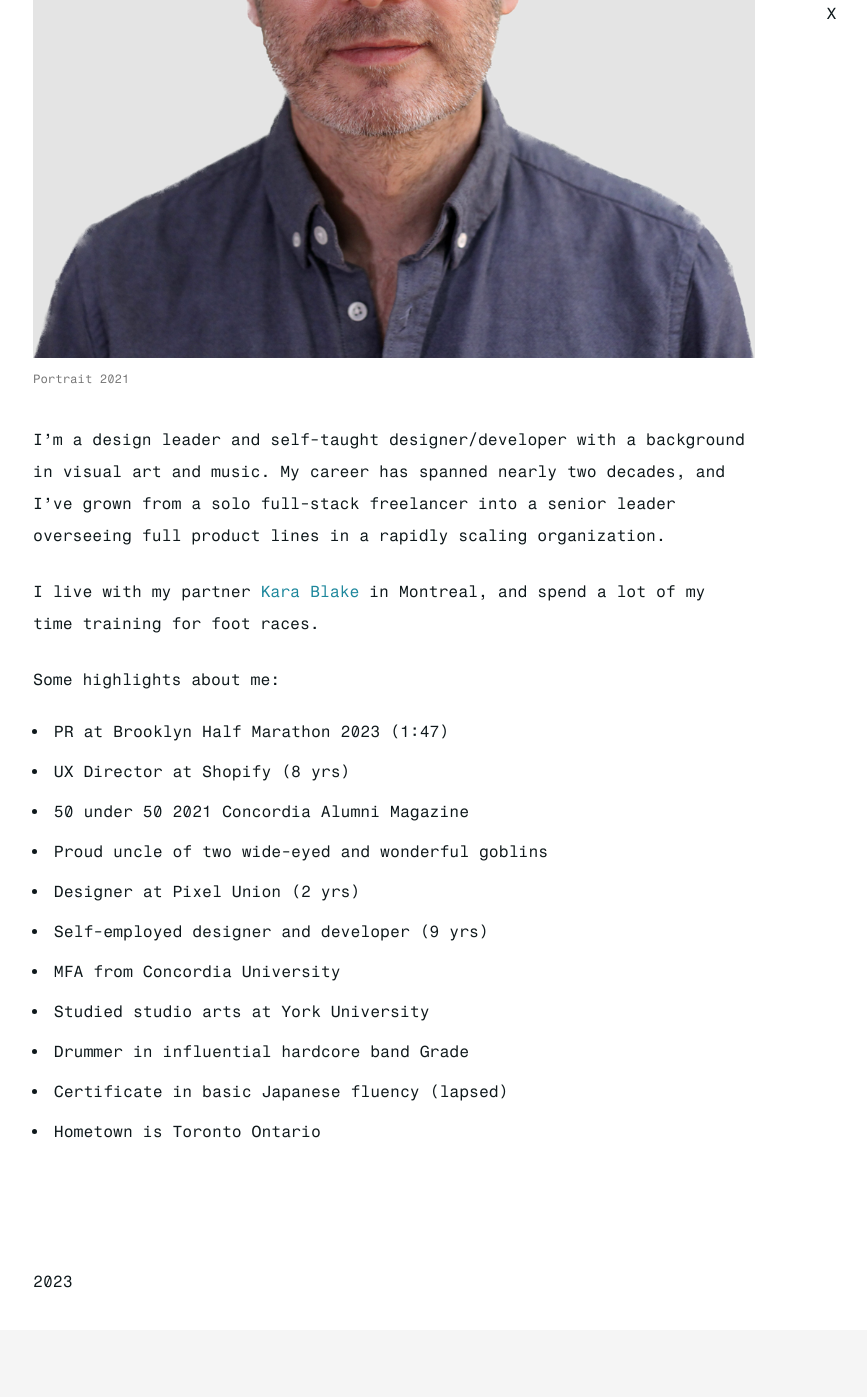
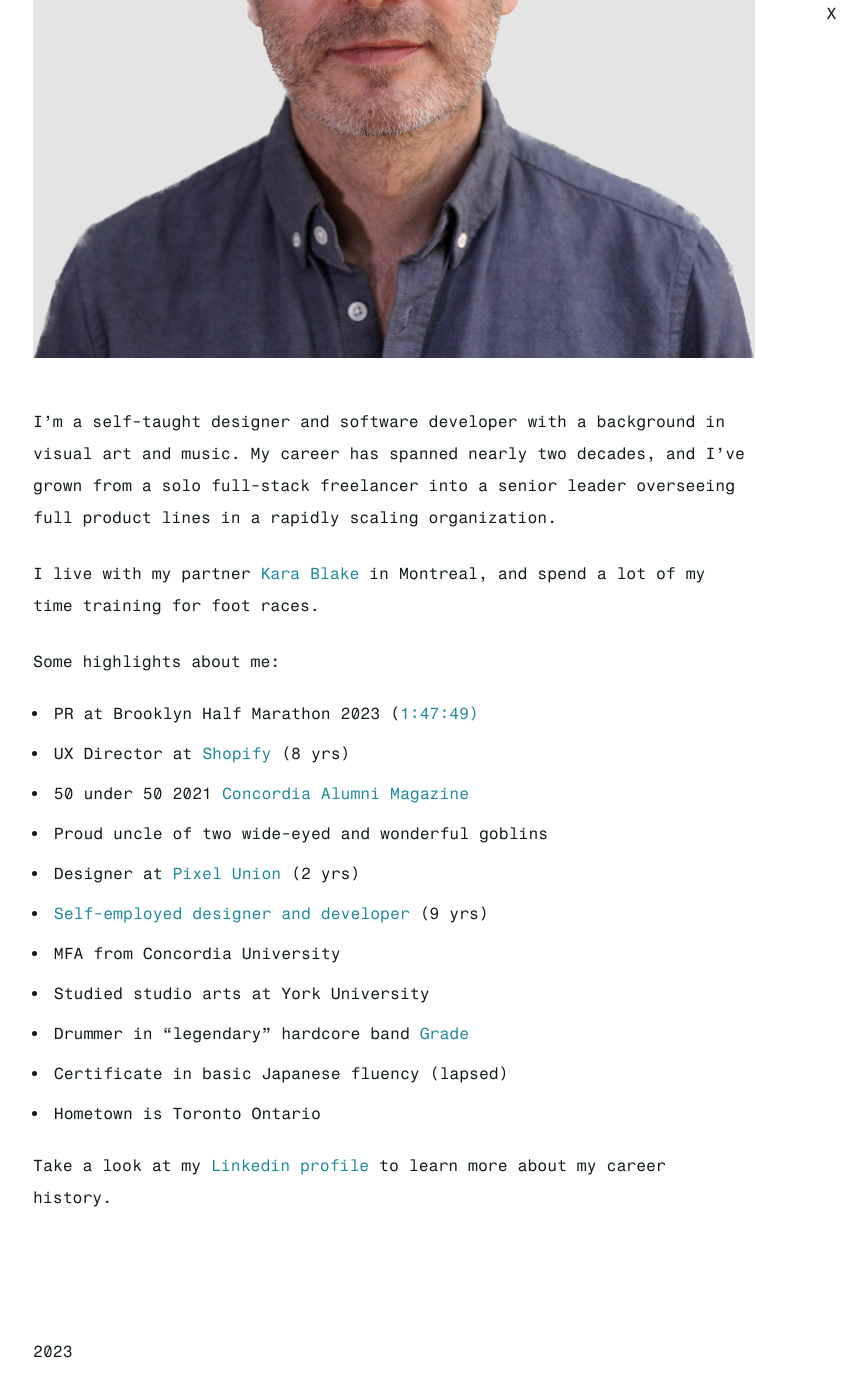
Before and after one commit to kevinfinlayson/kevinfinlayson.com, a Jekyll site: the page built from about.markdown, in a window 1280 px wide and 1400 px high, scrolled down 707 px. Shown: the top 1397 px of the window, without its empty margins (111-978 px from the left). Built offline with Jekyll 4.4.1, drawn with Linux system fonts in a browser that asks for light colours; before the commit the page ends 2037 px from its top, so only the background shows below that.

Commit message:
about page tweaks

```diff
--- a/about.markdown
+++ b/about.markdown
@@ -5,24 +5,25 @@ permalink: /about/
 ---
 
 <figure class="portrait"><img src="/assets/images/me.png" alt="Photo of me" class="me">
-    <figcaption>Portrait 2021</figcaption>
 </figure><!-- portrait -->
 
 
-I’m a design leader and self-taught designer/developer with a background in visual art and music. My career has spanned nearly two decades, and I've grown from a solo full-stack freelancer into a senior leader overseeing full product lines in a rapidly scaling organization.
+I’m a self-taught designer and software developer with a background in visual art and music. My career has spanned nearly two decades, and I've grown from a solo full-stack freelancer into a senior leader overseeing full product lines in a rapidly scaling organization.
 
 I live with my partner [Kara Blake](https://philtrefilms.com) in Montreal, and spend a lot of my time training for foot races.
 
 Some highlights about me:
 
-- PR at Brooklyn Half Marathon 2023 (1:47)
-- UX Director at Shopify (8 yrs)
-- 50 under 50 2021 Concordia Alumni Magazine
+- PR at Brooklyn Half Marathon 2023 ([1:47:49)](https://results.nyrr.org/event/23BKH/result/18064?_gl=1*w46no6*_gcl_au*MTA1ODQ4Nzg1MC4xNjk1Njg0Mzc4)
+- UX Director at [Shopify](https://shopify.com) (8 yrs)
+- 50 under 50 2021 [Concordia Alumni Magazine](https://www.concordia.ca/cunews/offices/advancement/2021/50-under-50/the-ux-guru.html)
 - Proud uncle of two wide-eyed and wonderful goblins
-- Designer at Pixel Union (2 yrs)
-- Self-employed designer and developer (9 yrs)
+- Designer at [Pixel Union](https://pixelunion.com) (2 yrs)
+- [Self-employed designer and developer](https://dustandmold.net) (9 yrs)
 - MFA from Concordia University
 - Studied studio arts at York University
-- Drummer in influential hardcore band Grade
+- Drummer in "legendary" hardcore band [Grade](https://open.spotify.com/album/70mqJft6TTMlKeUJRCDSvs?si=O_H0gOnDR_i3CI7tuKWs9Q)
 - Certificate in basic Japanese fluency (lapsed)
 - Hometown is Toronto Ontario
+
+Take a look at my [Linkedin profile](https://linkedin.com/in/kevin-finlayson-310ba17b) to learn more about my career history.
```
